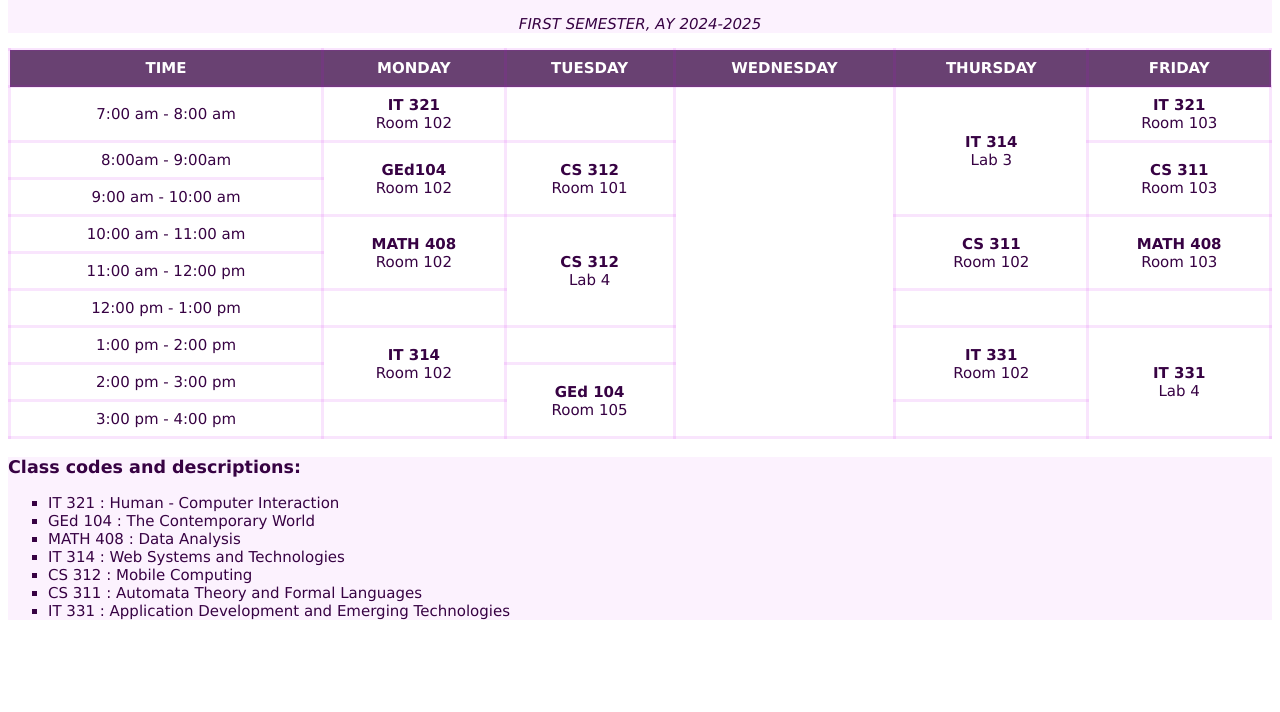
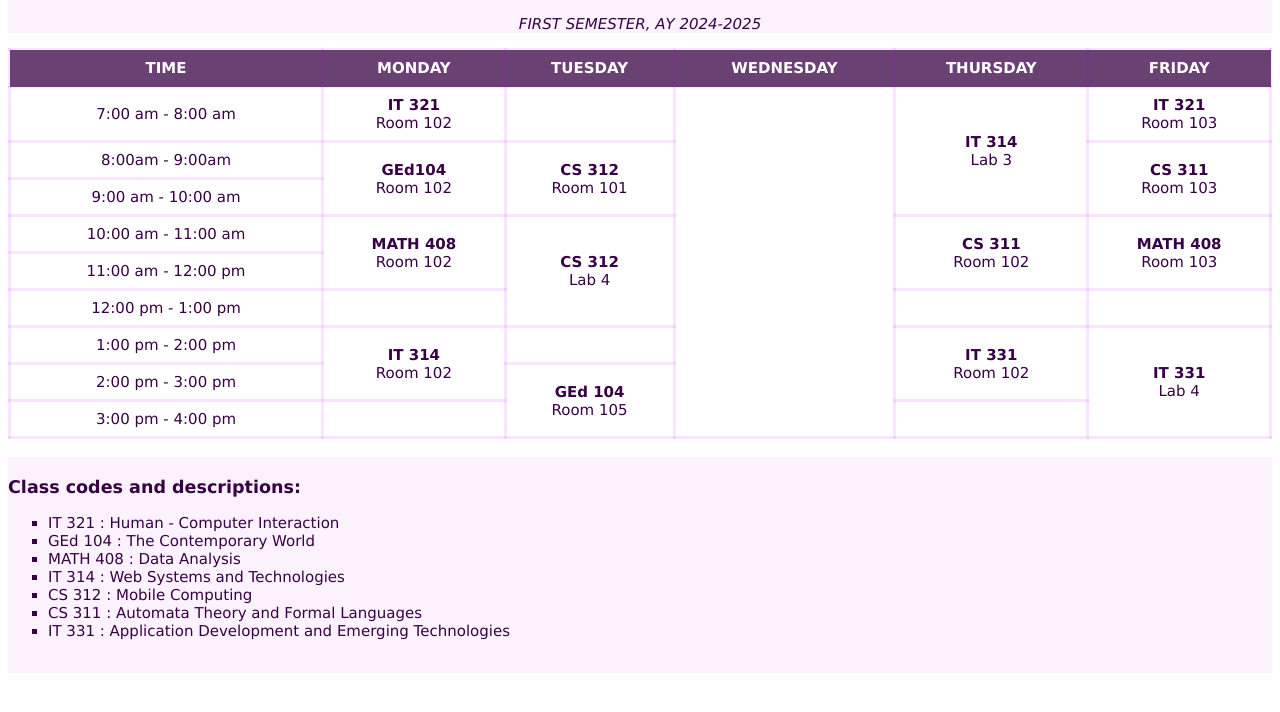
Before and after one commit to drlyngrc/LalongisipDarlyneGraceCS3102_WSTactivities, a plain HTML site: page Laboratory Activities/Laboratory Activity 1 - 05-Sept-2024 /html-tables.html in a window 1280 px wide. Shown: the part 48-760 px from the top of the page. Drawn offline with Linux system fonts and the light colour scheme.

Commit message:
Update html-tables.html

```diff
--- a/Laboratory Activities/Laboratory Activity 1 - 05-Sept-2024 /html-tables.html
+++ b/Laboratory Activities/Laboratory Activity 1 - 05-Sept-2024 /html-tables.html
@@ -105,7 +105,7 @@
     </section>
     <section>
         <footer>
-            <h3> Class codes and descriptions: </h3>
+            <h3> <br> Class codes and descriptions: </h3>
             <ul type = "square">
                 <li> IT 321 : Human - Computer Interaction </li>
                 <li> GEd 104 : The Contemporary World </li>
@@ -114,6 +114,7 @@
                 <li> CS 312 : Mobile Computing </li>
                 <li> CS 311 : Automata Theory and Formal Languages </li>
                 <li> IT 331 : Application Development and Emerging Technologies  </li>
+                <p> &nbsp; </p>
             </ul>
         </footer>
     </section>
```
